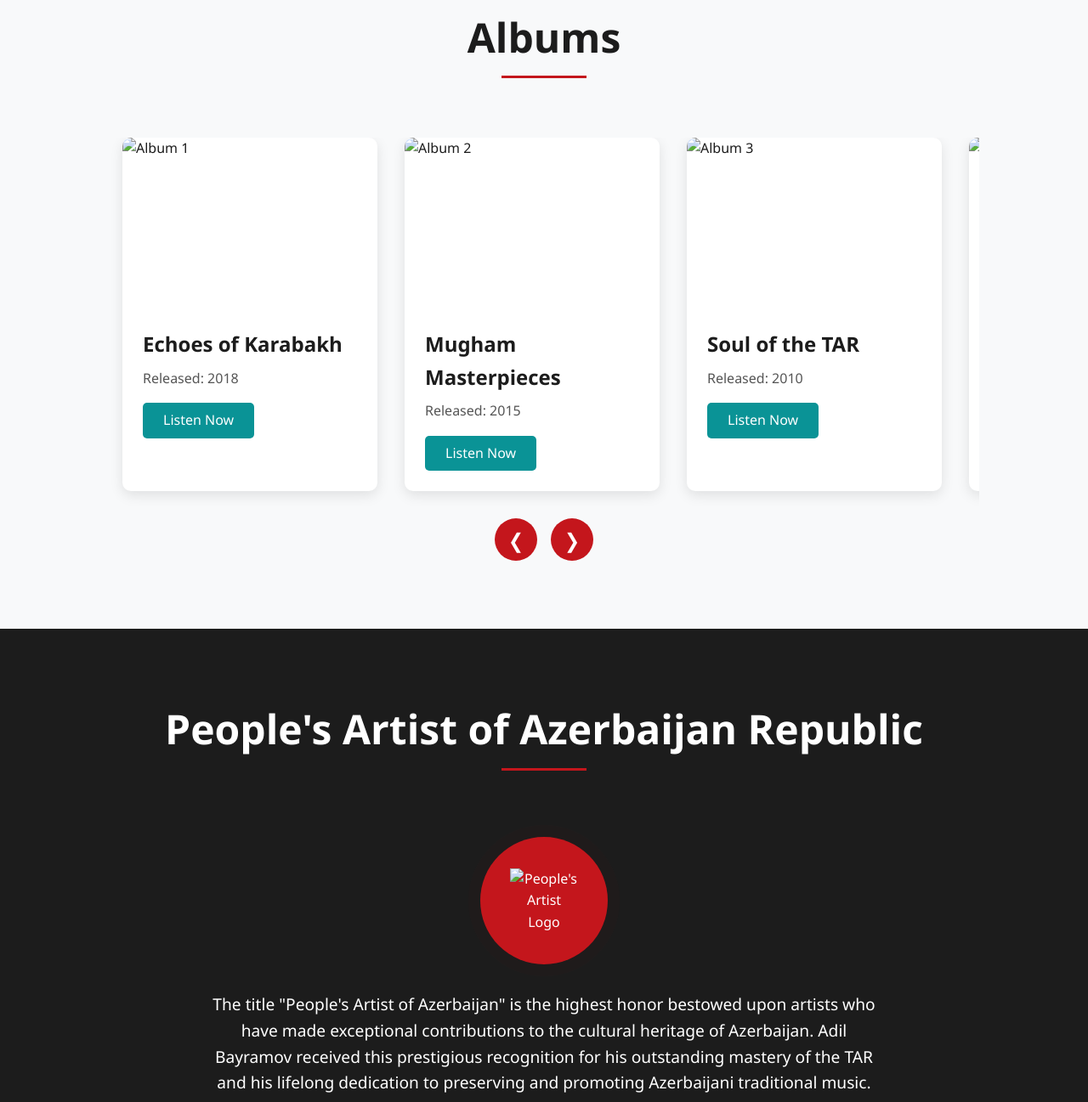
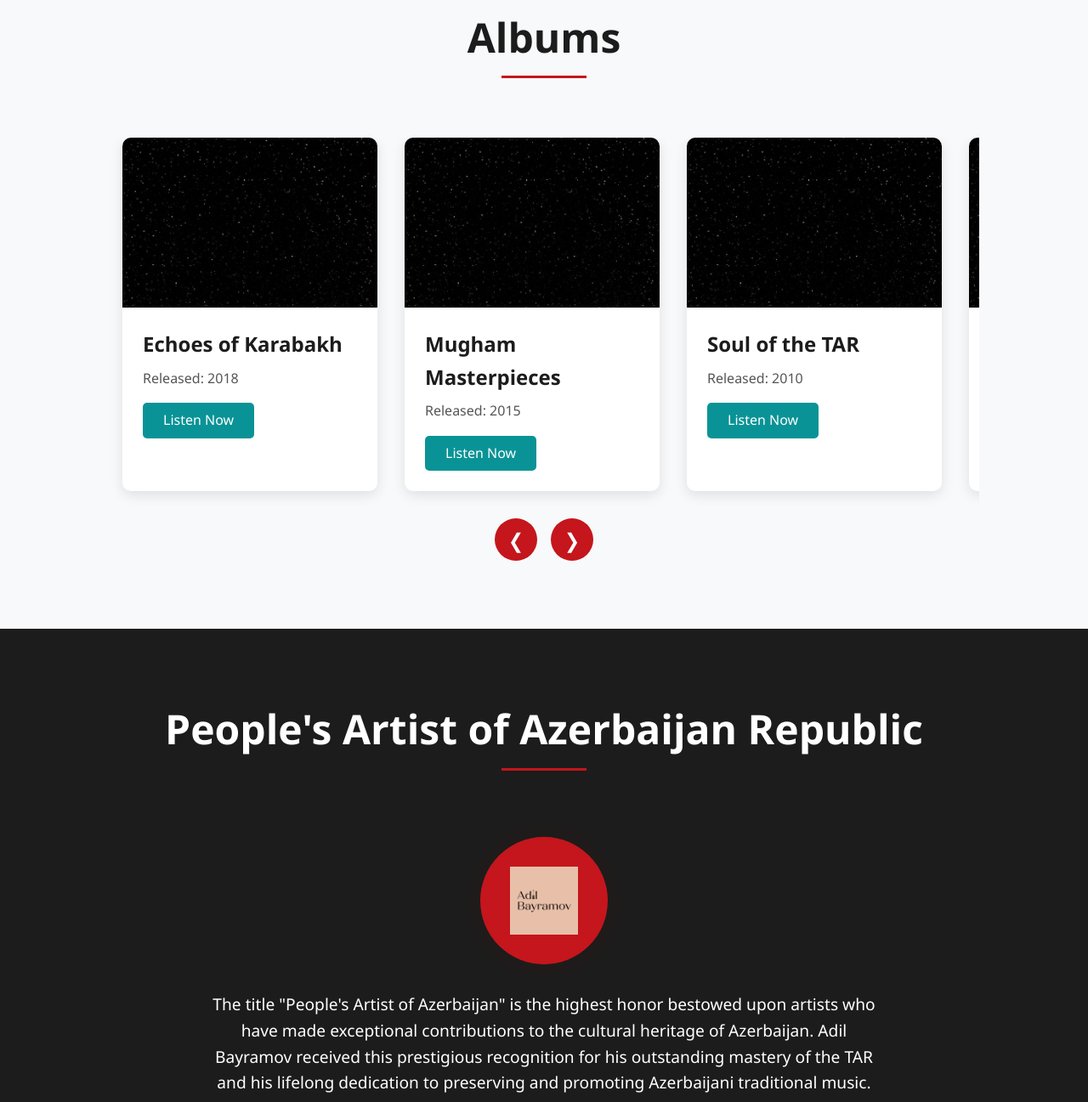
Before and after one commit to javidanbayram/adil-bayramov, a plain HTML site: page index.html in a window 1280 px wide. Shown: the part 2967-4264 px from the top of the page at 85% size. Drawn offline with Linux system fonts and the light colour scheme.

Commit message:
image url updated

```diff
--- a/index.html
+++ b/index.html
@@ -875,7 +875,7 @@
             <div class="slider-track">
                 <div class="album-card">
                     <div class="album-image">
-                        <img src="/api/placeholder/300/200" alt="Album 1">
+                        <img src="https://raw.githubusercontent.com/javidanbayram/adil-bayramov/main/images/10.jpg" alt="Album 1">
                     </div>
                     <div class="album-info">
                         <h3>Echoes of Karabakh</h3>
@@ -885,7 +885,7 @@
                 </div>
                 <div class="album-card">
                     <div class="album-image">
-                        <img src="/api/placeholder/300/200" alt="Album 2">
+                        <img src="https://raw.githubusercontent.com/javidanbayram/adil-bayramov/main/images/11.jpg" alt="Album 2">
                     </div>
                     <div class="album-info">
                         <h3>Mugham Masterpieces</h3>
@@ -895,7 +895,7 @@
                 </div>
                 <div class="album-card">
                     <div class="album-image">
-                        <img src="/api/placeholder/300/200" alt="Album 3">
+                        <img src="https://raw.githubusercontent.com/javidanbayram/adil-bayramov/main/images/12.jpg" alt="Album 3">
                     </div>
                     <div class="album-info">
                         <h3>Soul of the TAR</h3>
@@ -905,7 +905,7 @@
                 </div>
                 <div class="album-card">
                     <div class="album-image">
-                        <img src="/api/placeholder/300/200" alt="Album 4">
+                        <img src="https://raw.githubusercontent.com/javidanbayram/adil-bayramov/main/images/13.jpg" alt="Album 4">
                     </div>
                     <div class="album-info">
                         <h3>Traditional Rhythms</h3>
@@ -915,7 +915,7 @@
                 </div>
                 <div class="album-card">
                     <div class="album-image">
-                        <img src="/api/placeholder/300/200" alt="Album 5">
+                        <img src="https://raw.githubusercontent.com/javidanbayram/adil-bayramov/main/images/14.jpg" alt="Album 5">
                     </div>
                     <div class="album-info">
                         <h3>Musical Heritage</h3>
@@ -937,7 +937,7 @@
             <h2>People's Artist of Azerbaijan Republic</h2>
         </div>
         <div class="artist-logo">
-            <img src="/api/placeholder/80/80" alt="People's Artist Logo">
+            <img src="https://raw.githubusercontent.com/javidanbayram/adil-bayramov/main/images/Adil Bayramov.png" alt="People's Artist Logo">
         </div>
         <p>The title "People's Artist of Azerbaijan" is the highest honor bestowed upon artists who have made exceptional contributions to the cultural heritage of Azerbaijan. Adil Bayramov received this prestigious recognition for his outstanding mastery of the TAR and his lifelong dedication to preserving and promoting Azerbaijani traditional music.</p>
         <div class="achievement-cards">
```
